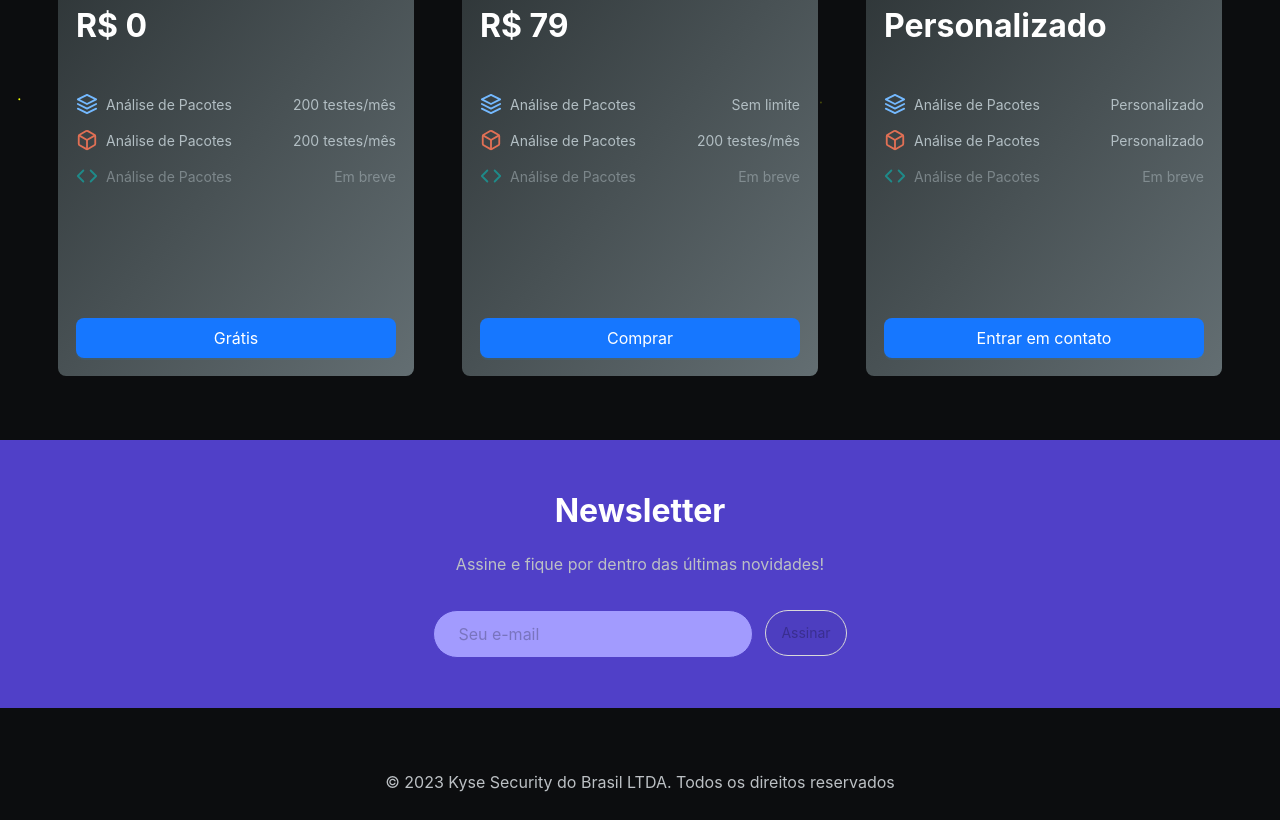
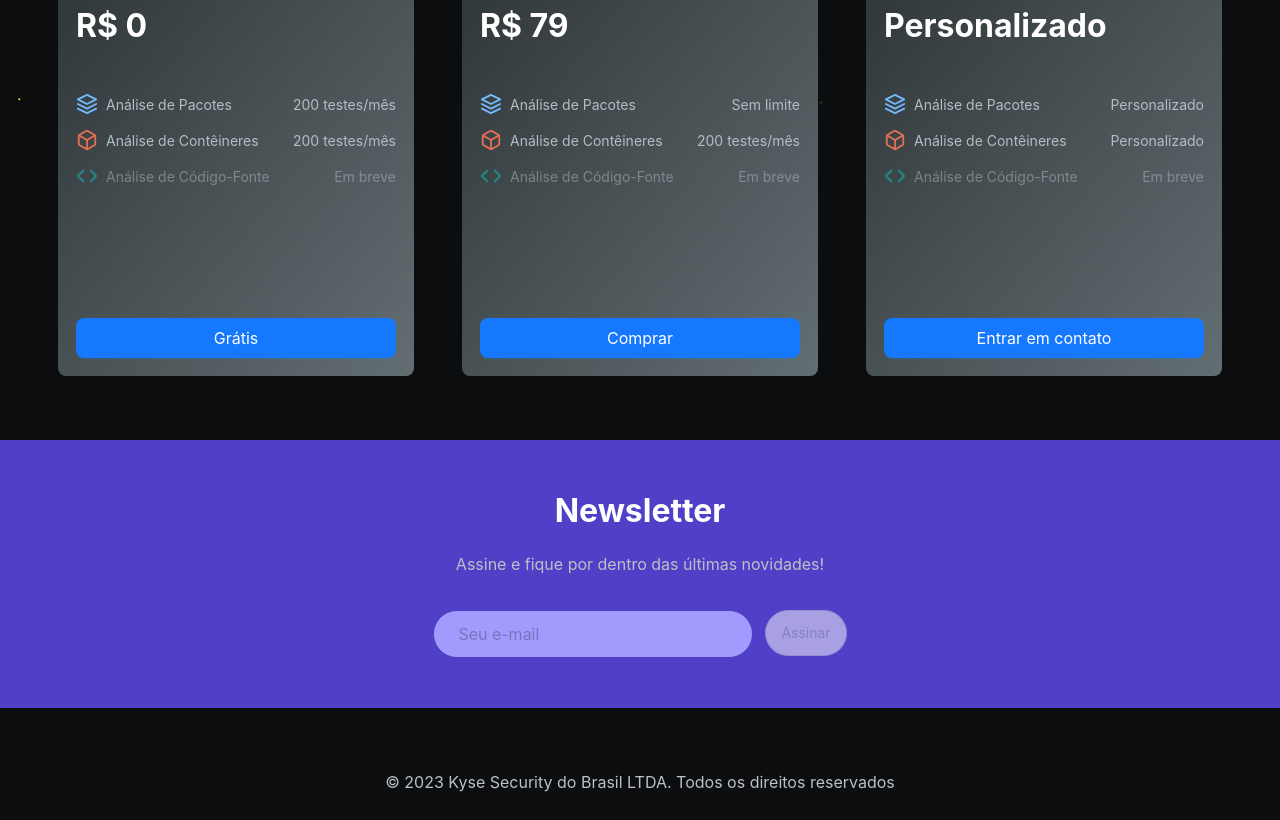
Before and after one commit to kyselabs/kyse-land, a React (Vite) app: page / in a window 1280 px wide. Shown: the part 660-1480 px from the top of the page. Built offline with nearby package versions, Linux system fonts and the light colour scheme; a web font is replaced by a local one.

Commit message:
Fixed Pricing features' descriptions and SignUp opacity

```diff
--- a/src/i18n.tsx
+++ b/src/i18n.tsx
@@ -12,7 +12,7 @@ i18n.use(initReactI18next).init({
 
                 'pricing packages': 'Análise de Pacotes',
                 'pricing source': 'Análise de Código-Fonte',
-                'pricing containers': 'Análise de Contâiners',
+                'pricing containers': 'Análise de Contêineres',
                 'pricing free': 'Grátis',
                 'pricing buy': 'Comprar',
                 'pricing contact': 'Entrar em contato',
--- a/src/pages/Landing/components/Newsletter/Newsletter.tsx
+++ b/src/pages/Landing/components/Newsletter/Newsletter.tsx
@@ -23,6 +23,11 @@ const EmailInput = styled(Input)`
 const SignUpButton = styled(Button)`
     border-radius: 80px;
     height: 46px;
+
+    &:disabled {
+        background-color: white;
+        opacity: 0.5;
+    }
 `
 
 const Container = styled.div`
--- a/src/pages/Landing/components/Pricing/components/Plan/Feature.tsx
+++ b/src/pages/Landing/components/Pricing/components/Plan/Feature.tsx
@@ -22,13 +22,13 @@ const FeaturePackage = (value: string): FeatureDict => ({
 
 const FeatureContainer = (value: string): FeatureDict => ({
     icon: <DockerIcon size={22} color="#e17055" />,
-    name: t('pricing packages'),
+    name: t('pricing containers'),
     text: value,
 })
 
 const FeatureSource = (value: string): FeatureDict => ({
     icon: <SourceIcon size={22} color="#00cec9" />,
-    name: t('pricing packages'),
+    name: t('pricing source'),
     text: value,
     disabled: true,
 })
```
